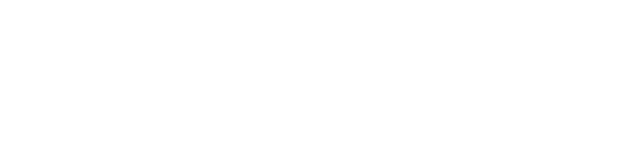
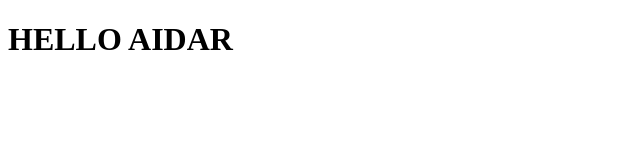
Before and after one commit to Cholpon15/My_second_repo, a plain HTML site: page index.html in a window 1280 px wide. Shown: the whole page, without its empty margins (0-640 px from the left). Drawn offline with Linux system fonts and the light colour scheme.

Commit message:
added the container and h1

```diff
--- a/index.html
+++ b/index.html
@@ -7,6 +7,9 @@
     <title>hw_lesson1</title>
 </head>
 <body>
+    <div class="container">
+        <h1>HELLO AIDAR</h1>
+    </div>
 
 </body>
 </html>
```
